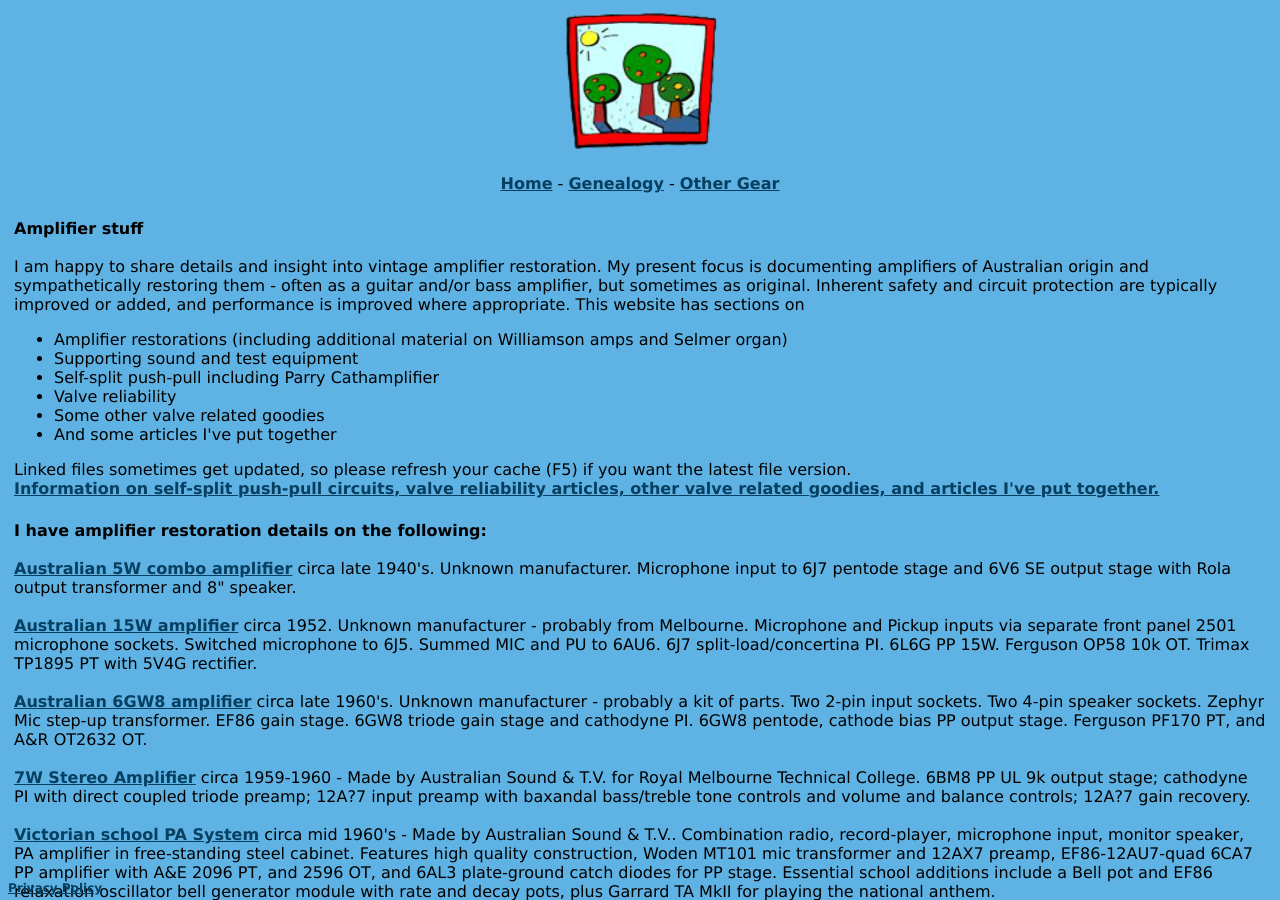
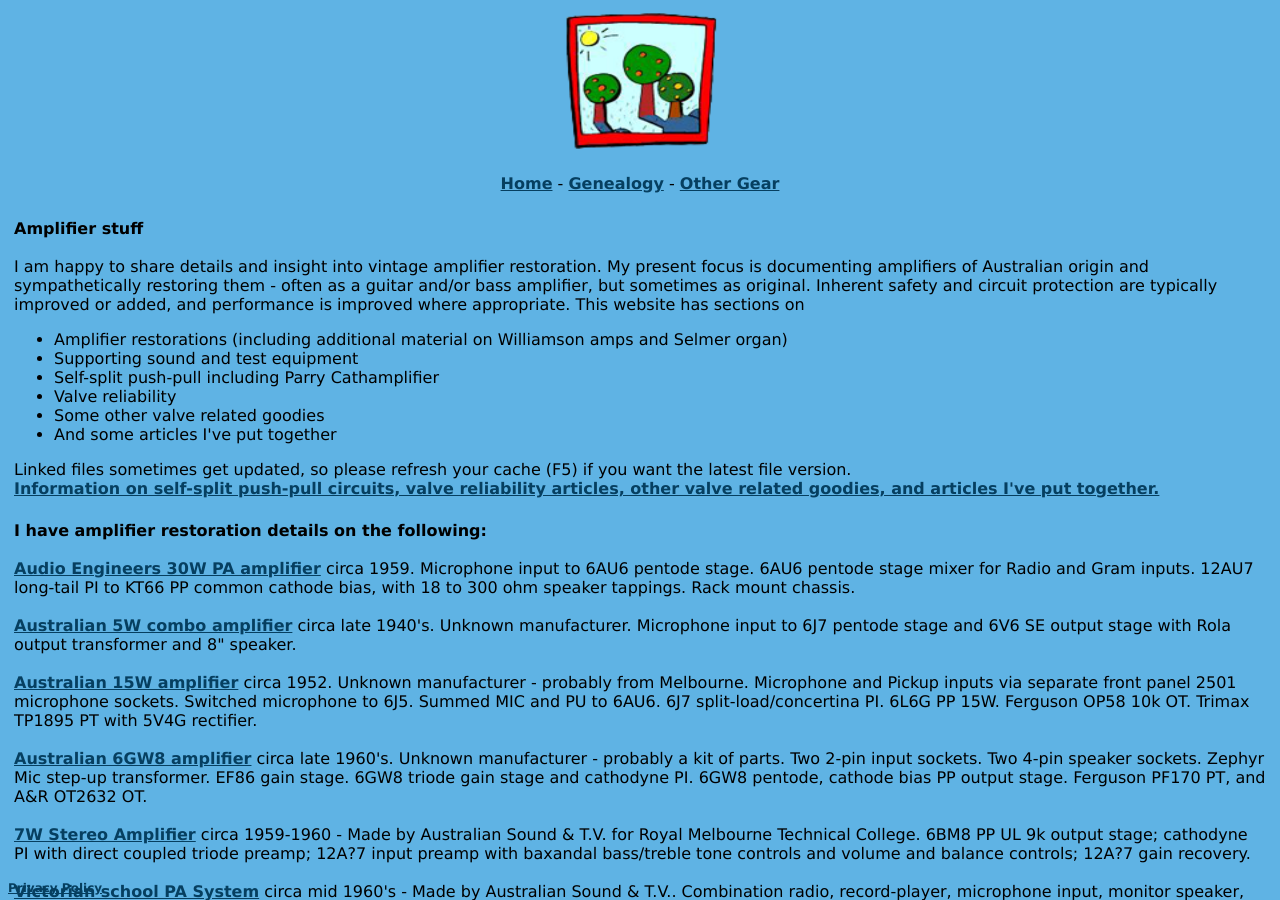
Before and after one commit to michael-robbins/michael-robbins.github.io, a Jekyll site: the page built from projects/amplifier.html, in a window 1280 px wide and 900 px high. Built offline with Jekyll 4.4.1, drawn with Linux system fonts in a browser that asks for light colours; some of the changed lines change nothing that is shown; some of the changed text lies outside the part shown.

Commit message:
Update amplifier.html

```diff
--- a/projects/amplifier.html
+++ b/projects/amplifier.html
@@ -29,6 +29,9 @@ layout: default
   <tr>
     <td>
       <b>I have amplifier restoration details on the following:</b>
+      <br />
+      <br />
+      <a href="/static/Audio Engineers 30W PA amp.pdf">Audio Engineers 30W PA amplifier</a> circa 1959. Microphone input to 6AU6 pentode stage.  6AU6 pentode stage mixer for Radio and Gram inputs. 12AU7 long-tail PI to KT66 PP common cathode bias, with 18 to 300 ohm speaker tappings.  Rack mount chassis.
       <br />
       <br />
       <a href="/static/Australian 5W combo.pdf">Australian 5W combo amplifier</a> circa late 1940's. Unknown manufacturer. Microphone input to 6J7 pentode stage and 6V6 SE output stage with Rola output transformer and 8" speaker.
@@ -286,7 +289,7 @@ layout: default
       <a href="/projects/Valve Info.html">Information on self-split push-pull circuits, valve reliability articles, and other valve related goodies.</a>
       <br />
       <br />
-      Last update: 10 Dec 2020
+      Last update: 20 Mar 2021
       Email Tim for comments / details.
       <br />
       <br />
```
